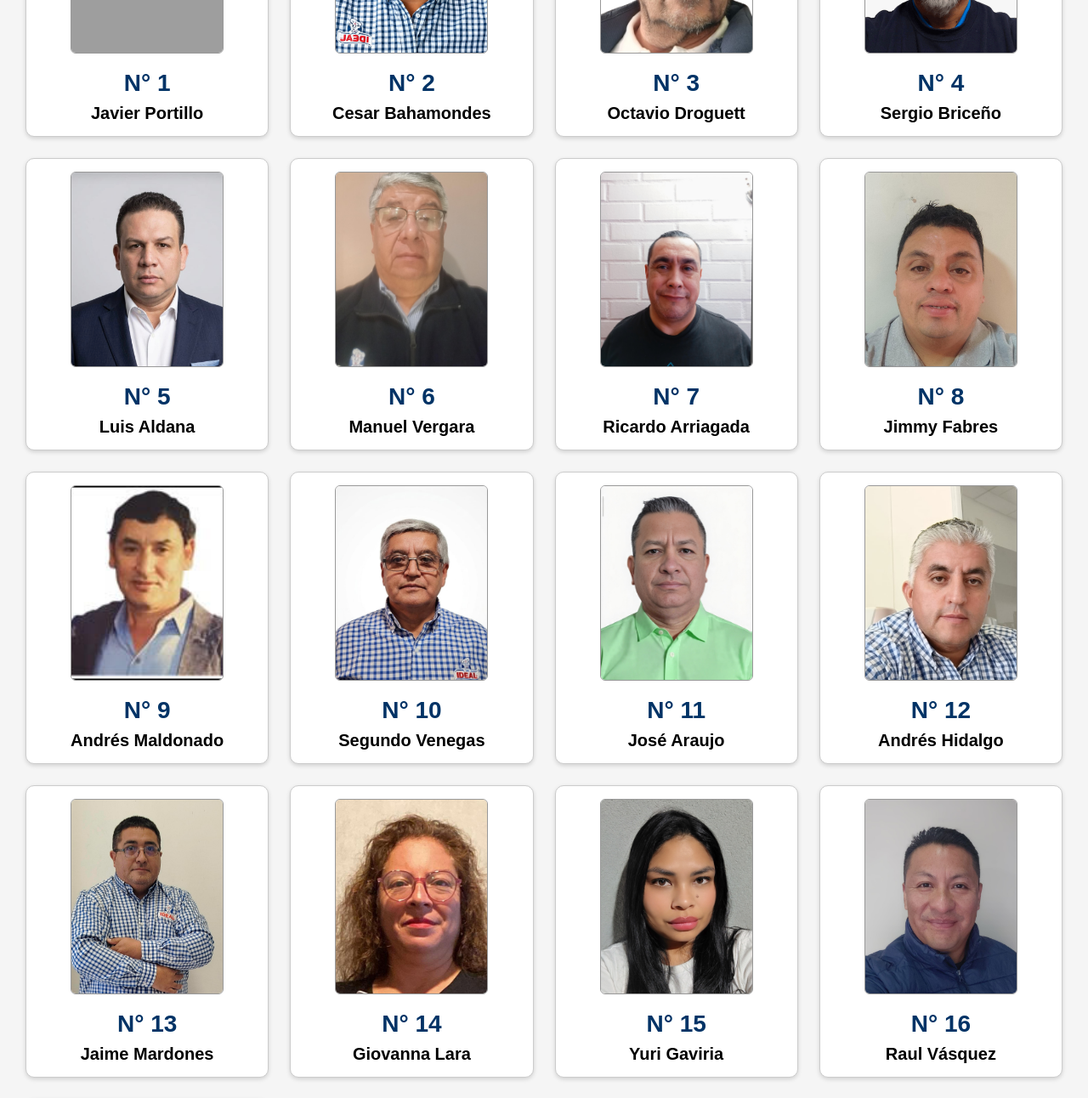
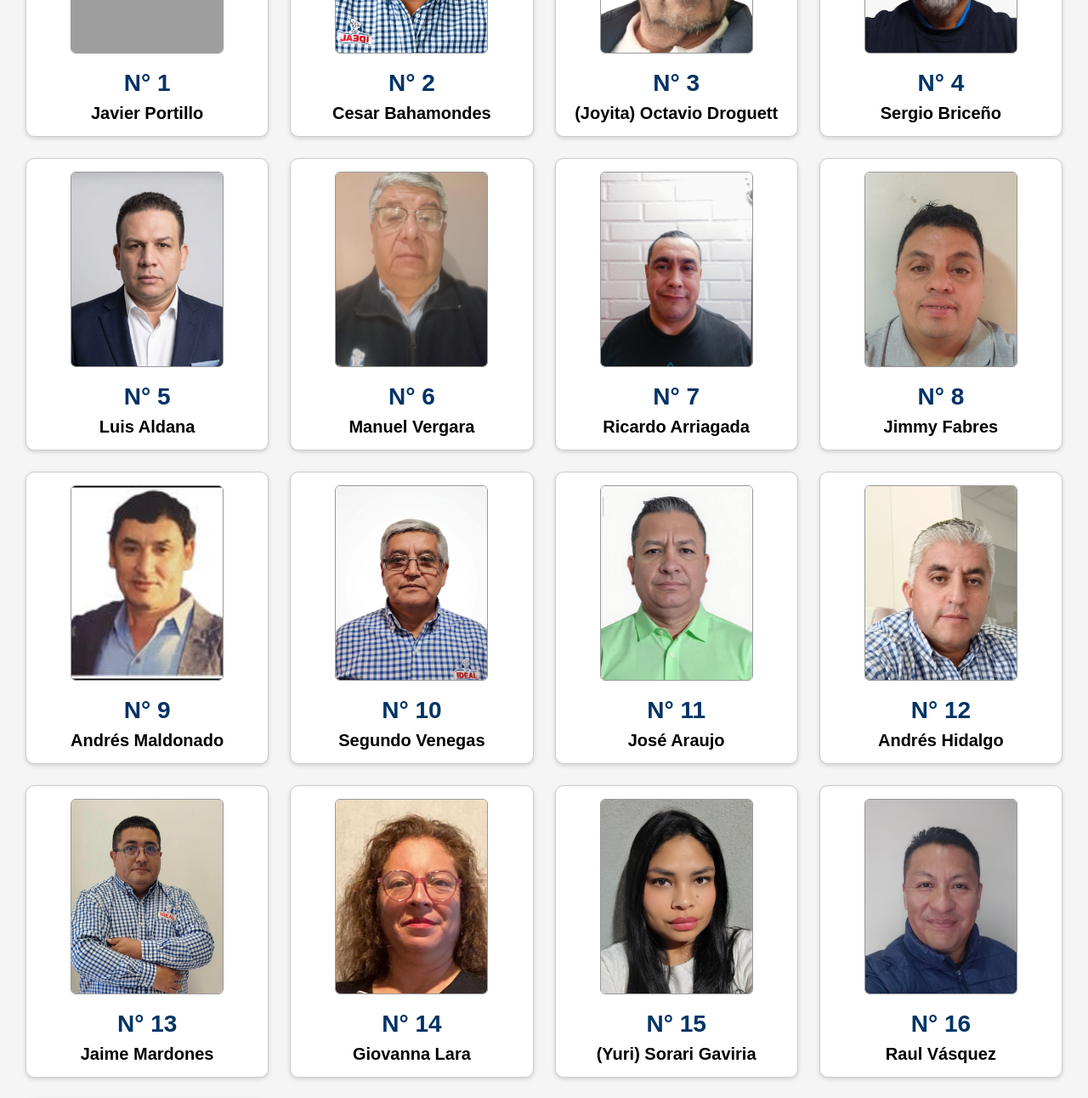
Before and after one commit to FranciscoTom/elecciones, a plain HTML site: page index.html in a window 1280 px wide. Shown: the part 280-1572 px from the top of the page at 85% size. Drawn offline with Linux system fonts and the light colour scheme; grey boxes are pictures that could not be loaded.

Commit message:
Update index.html

```diff
--- a/index.html
+++ b/index.html
@@ -84,7 +84,7 @@
 <div class="candidato">
     <img src="3 Octavio Droguett.png" alt="Octavio Droguett">
     <div class="numero">N° 3</div>
-    <div class="nombre">Octavio Droguett</div>
+    <div class="nombre">(Joyita) Octavio Droguett</div>
 </div>
 
 <!-- N° 4 -->
@@ -168,7 +168,7 @@
 <div class="candidato">
     <img src="15 Yuri Gaviria.png" alt="Yuri Gaviria">
     <div class="numero">N° 15</div>
-    <div class="nombre">Yuri Gaviria</div>
+    <div class="nombre">(Yuri) Sorari Gaviria</div>
 </div>
 
 <!-- N° 16 -->
```
